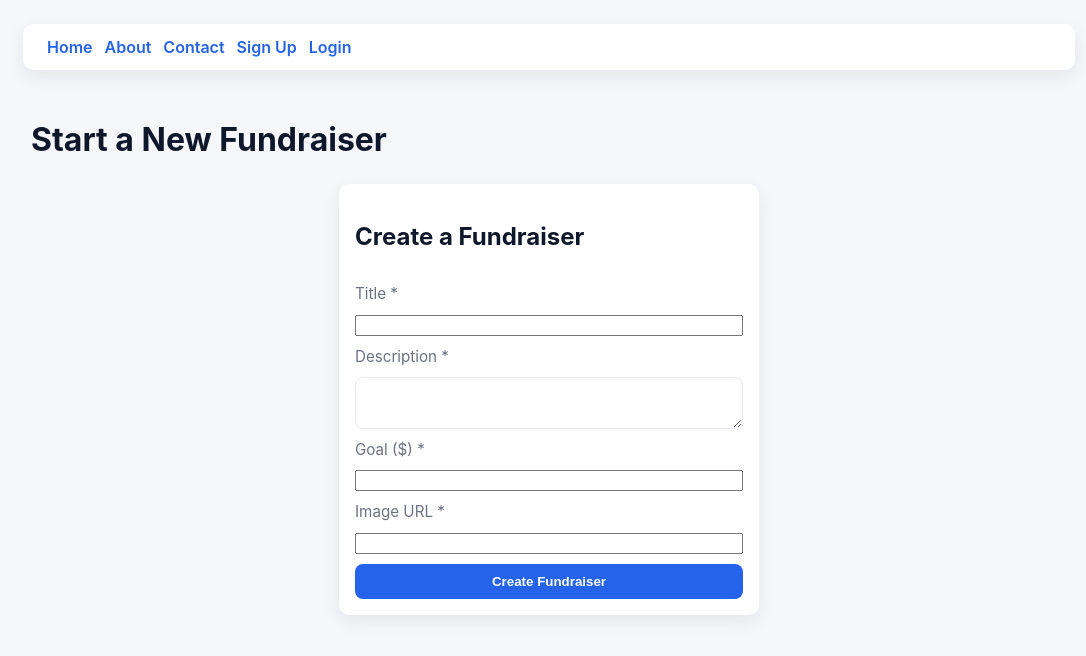
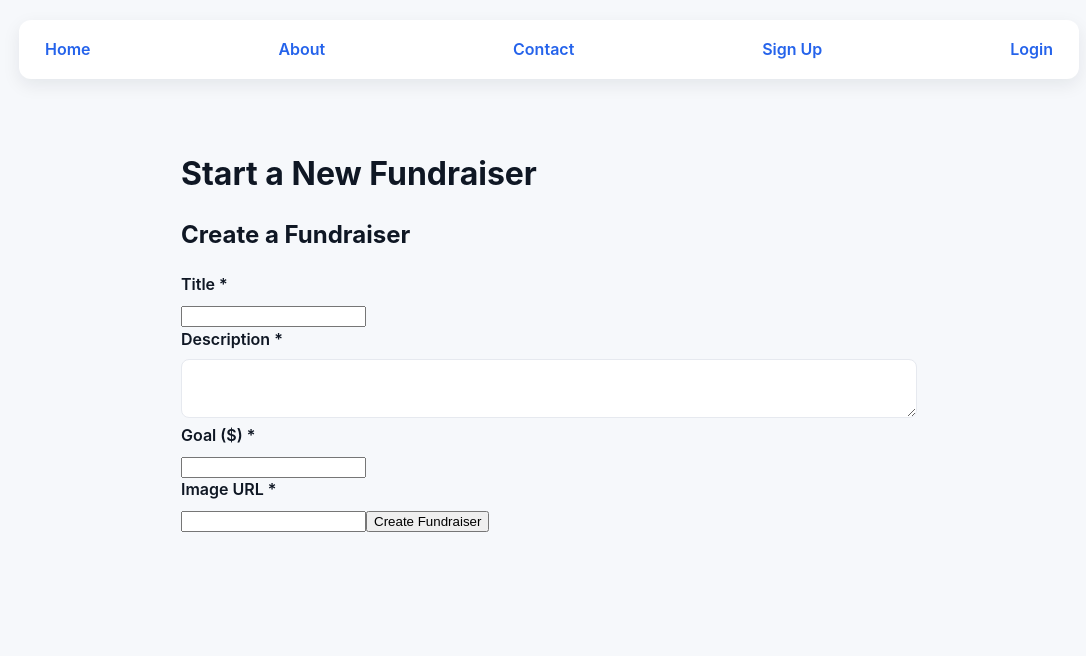
Before and after one commit to jess-keating/crowdfunding-frontend, a React (Vite) app: page /create-fundraiser in a window 1280 px wide. Shown: the top 656 px of the page, without its empty margins (91-1177 px from the left). Built offline with nearby package versions, Linux system fonts and the light colour scheme; no server answers.

Commit message:
fundraiser and pledge posts working, general css improvements

```diff
--- /dev/null
+++ b/src/components/AuthForm.css
@@ -0,0 +1,34 @@
+.auth-page {
+    display: flex;
+    justify-content: center;
+    padding: 2rem 0;
+}
+
+.auth-form {
+    width: 100%;
+    max-width: 420px;
+    background: var(--card);
+    padding: 1.25rem;
+    border-radius: 10px;
+    box-shadow: var(--shadow);
+}
+
+.auth-form h2 {
+    margin-top: 0;
+}
+
+.auth-form .error {
+    color: var(--danger);
+    margin-bottom: 0.75rem;
+    font-weight: 700;
+}
+
+.auth-form .muted {
+    margin-top: 0.75rem;
+    font-size: 0.9rem;
+    color: var(--muted);
+}
+
+.auth-form button {
+    width: 100%;
+}
--- a/src/components/FundraiserCard.css
+++ b/src/components/FundraiserCard.css
@@ -1,27 +1,61 @@
 .fundraiser-card {
-	background: var(--card-bg);
+	background: var(--card);
 	border-radius: var(--radius);
 	overflow: hidden;
 	box-shadow: var(--shadow);
-	transition: transform 180ms ease, box-shadow 180ms ease;
 	display: flex;
 	flex-direction: column;
-	height: 100%;
-}
-
-.fundraiser-card img {
-	width: 100%;
-	height: 180px;
-	object-fit: cover;
-}
-
-.fundraiser-card h3 {
-	margin: 12px;
-	font-size: 1.05rem;
-	color: #0f172a;
+	transition: transform .14s ease, box-shadow .14s ease;
+	min-height: 320px;
 }
 
 .fundraiser-card:hover {
 	transform: translateY(-6px);
-	box-shadow: 0 14px 30px rgba(16,24,40,0.12);
+	box-shadow: 0 10px 30px rgba(16, 24, 40, 0.12);
 }
+
+.card-media {
+	width: 100%;
+	height: 180px;
+	background: linear-gradient(180deg, #f0f2f5, #e9eef6);
+	display: block;
+	overflow: hidden;
+}
+
+.card-media img {
+	width: 100%;
+	height: 100%;
+	object-fit: cover;
+	display: block;
+}
+
+/* Card body */
+.card-body {
+	padding: 1rem;
+	display: flex;
+	flex-direction: column;
+	gap: 0.5rem;
+	flex: 1;
+}
+
+.card-body h3 {
+	margin: 0;
+	font-size: 1.05rem;
+}
+
+.card-body p {
+	color: var(--muted);
+	margin: 0;
+	font-size: 0.95rem;
+}
+
+/* meta row */
+.card-meta {
+	margin-top: auto;
+	display: flex;
+	gap: 0.5rem;
+	align-items: center;
+	justify-content: space-between;
+	font-size: 0.9rem;
+	color: var(--muted);
+}
--- a/src/components/LoginForm.jsx
+++ b/src/components/LoginForm.jsx
@@ -3,6 +3,7 @@
 
 import postLogin from "../api/post-login.js";
 import { useAuth } from "../hooks/use-auth.js";
+import "./AuthForm.css";
 
 function LoginForm() {
     const navigate = useNavigate();
--- a/src/components/PledgeForm.jsx
+++ b/src/components/PledgeForm.jsx
@@ -27,13 +27,14 @@
         }
 
         try {
-            await createPledge({ ...formData, fundraiser: fundraiserId });
+            const newPledge = await createPledge({ ...formData, fundraiser: fundraiserId });
             setFormData({ amount: "", comment: "", anonymous: false });
-            if (onSuccess) onSuccess();
+            if (onSuccess) onSuccess(newPledge); // ✅ Pass new pledge object up
         } catch {
-            // errors handled by hook
+            // handled by hook
         }
     };
+
 
     return (
         <form onSubmit={handleSubmit} className="pledge-form">
--- a/src/components/SignupForm.jsx
+++ b/src/components/SignupForm.jsx
@@ -2,6 +2,7 @@
 import { useNavigate } from "react-router-dom";
 import postSignup from "../api/post-signup";
 import postLogin from "../api/post-login";
+import "./AuthForm.css";
 
 function SignupForm() {
 const navigate = useNavigate();
--- a/src/index.css
+++ b/src/index.css
@@ -1,82 +1,168 @@
 :root {
-	--bg: #f6f7fb;
-	--card-bg: #ffffff;
+	--bg: #f6f8fb;
+	--card: #ffffff;
+	--text: #0f1724;
 	--muted: #6b7280;
 	--accent: #2563eb;
-	--radius: 10px;
-	--shadow: 0 6px 18px rgba(16,24,40,0.08);
+	--danger: #ef4444;
+	--radius: 12px;
+	--shadow: 0 6px 18px rgba(16, 24, 40, 0.08);
+	--container-max: 1100px;
+	--gap: 1rem;
+	--font-sans: "Inter", system-ui, -apple-system, "Segoe UI", Roboto, "Helvetica Neue", Arial;
+	--button-shadow: 0 4px 10px rgba(37, 99, 235, 0.08);
 }
 
-* { box-sizing: border-box; }
-html, body, #root { height: 100%; }
+/* Box sizing + base */
+*,
+*::before,
+*::after {
+	box-sizing: border-box;
+}
+
+html,
+body,
+#root {
+	height: 100%;
+}
+
 body {
 	margin: 0;
-	font-family: Inter, ui-sans-serif, system-ui, -apple-system, "Segoe UI", Roboto, "Helvetica Neue", Arial;
+	font-family: var(--font-sans);
 	background: var(--bg);
-	color: #0f172a;
+	color: var(--text);
 	-webkit-font-smoothing: antialiased;
 	-moz-osx-font-smoothing: grayscale;
-	line-height: 1.4;
+	line-height: 1.45;
+	font-size: 16px;
 }
 
-/* App container centering */
+/* App container */
 .app-container {
-	max-width: 1100px;
+	max-width: var(--container-max);
 	margin: 0 auto;
-	padding: 24px;
+	padding: 1.25rem;
 }
 
-/* Nav styling */
+/* Accessible focus */
+:focus {
+	outline: none;
+}
+
+:focus-visible {
+	outline: 3px solid rgba(37, 99, 235, 0.15);
+	outline-offset: 2px;
+	border-radius: 6px;
+}
+
+/* Utilities */
+.muted {
+	color: var(--muted);
+}
+
+/* Nav */
 nav {
+	display: flex;
+	justify-content: space-between;
+	align-items: center;
+	gap: 12px;
+	padding: 12px 18px;
+	background: var(--card);
+	border-radius: var(--radius);
+	box-shadow: var(--shadow);
+	margin-bottom: 18px;
+}
+
+nav .nav-links {
 	display: flex;
 	gap: 12px;
 	align-items: center;
-	padding: 12px 24px;
-	background: var(--card-bg);
-	border-radius: var(--radius);
-	box-shadow: var(--shadow);
-	margin-bottom: 18px;
 }
 
 nav a {
 	color: var(--accent);
 	text-decoration: none;
 	font-weight: 600;
+	padding: 6px 8px;
+	border-radius: 8px;
 }
 
-/* Buttons / inputs */
-button {
+nav a:hover {
+	background: rgba(37, 99, 235, 0.06);
+}
+
+/* Buttons */
+.button {
+	display: inline-flex;
+	align-items: center;
+	justify-content: center;
+	gap: 0.5rem;
+	padding: 0.6rem 1rem;
+	border-radius: 8px;
+	border: none;
 	background: var(--accent);
 	color: white;
-	border: none;
-	padding: 10px 14px;
+	cursor: pointer;
+	font-weight: 600;
+	transition: transform .12s ease, box-shadow .12s ease;
+	box-shadow: var(--button-shadow);
+}
+
+.button:disabled {
+	opacity: 0.6;
+	cursor: not-allowed;
+	transform: none;
+}
+
+.button.secondary {
+	background: transparent;
+	color: var(--accent);
+	border: 1px solid rgba(37, 99, 235, 0.12);
+	box-shadow: none;
+}
+
+/* Forms and inputs */
+input[type="text"],
+input[type="email"],
+input[type="password"],
+textarea,
+select {
+	width: 100%;
+	padding: 0.65rem 0.75rem;
 	border-radius: 8px;
-	cursor: pointer;
+	border: 1px solid #e6e9ef;
+	background: white;
+	font-size: 0.95rem;
+	color: var(--text);
+}
+
+label {
+	display: block;
+	margin-bottom: 0.5rem;
 	font-weight: 600;
 }
 
-button:hover { opacity: 0.95; }
-
-input[type="text"], input[type="password"], textarea {
-	width: 100%;
-	padding: 10px 12px;
-	border-radius: 8px;
-	border: 1px solid #e6e9ef;
-	background: white;
+.form-row {
+	margin-bottom: 0.75rem;
 }
 
-form {
-	background: var(--card-bg);
-	padding: 16px;
-	border-radius: var(--radius);
+/* Form container (auth / generic) */
+.form-card {
+	background: var(--card);
+	padding: 1.25rem;
+	border-radius: 10px;
 	box-shadow: var(--shadow);
-	max-width: 420px;
-	margin: 16px auto;
-	display: grid;
-	gap: 10px;
+	max-width: 640px;
+	margin: 1rem auto;
 }
 
-label { font-size: 0.95rem; color: var(--muted); }
+/* Responsive */
+@media (max-width: 640px) {
+	.app-container {
+		padding: 0.75rem;
+	}
 
-/* Helper utility */
-.muted { color: var(--muted); }
+	:root {
+		--container-max: 100%;
+	}
+}
--- a/src/pages/AboutPage.jsx
+++ b/src/pages/AboutPage.jsx
@@ -4,7 +4,7 @@
       <h1>About</h1>
       <p>
         This is a small demo crowdfunding app built as a learning project. It
-        demonstrates fetching data, routing, and basic CRUD patterns.
+        demonstrates fetching data, routing, and basic Create, Read, Update, and Delete (CRUD) patterns.
       </p>
     </div>
   );
--- /dev/null
+++ b/src/pages/FundraiserPage.css
@@ -0,0 +1,25 @@
+.page-wrap {
+  padding: 2rem;
+  max-width: 800px;
+  margin: 0 auto;
+}
+
+.fundraiser-image {
+  max-width: 400px;
+  border-radius: 8px;
+  margin: 1em 0;
+}
+
+.progress-container {
+  width: 100%;
+  background-color: #eee;
+  border-radius: 6px;
+  margin: 10px 0;
+}
+
+.progress-bar {
+  height: 12px;
+  background-color: #4caf50;
+  border-radius: 6px;
+  transition: width 0.4s ease;
+}
--- a/src/pages/FundraiserPage.jsx
+++ b/src/pages/FundraiserPage.jsx
@@ -1,10 +1,34 @@
 import { useParams } from "react-router-dom";
+import { useEffect, useState } from "react";
 import useFundraiser from "../hooks/use-fundraiser";
-import PledgeForm from "../components/PledgeForm"; // ✅ import the new component
+import PledgeForm from "../components/PledgeForm";
+import "./FundraiserPage.css";
 
 function FundraiserPage() {
     const { id } = useParams();
     const { fundraiser, isLoading, error } = useFundraiser(id);
+    const [pledges, setPledges] = useState([]);
+
+    // When fundraiser loads, store pledges locally
+    useEffect(() => {
+        if (fundraiser && fundraiser.pledges) {
+            setPledges(fundraiser.pledges);
+        }
+    }, [fundraiser]);
+
+    // Handle new pledge creation without page refresh
+    const handlePledgeSuccess = (newPledge) => {
+        setPledges((prev) => [newPledge, ...prev]); // add to the top
+    };
+
+    // ✅ Add this: defines totals and progressPercent safely
+    let totalPledged = 0;
+    let progressPercent = 0;
+
+    if (fundraiser && pledges.length > 0) {
+        totalPledged = pledges.reduce((sum, p) => sum + p.amount, 0);
+        progressPercent = Math.min((totalPledged / fundraiser.goal) * 100, 100);
+    }
 
     if (isLoading) return <p>Loading...</p>;
     if (error) return <p>{error.message}</p>;
@@ -12,31 +36,41 @@
     return (
         <div className="page-wrap">
             <h2>{fundraiser.title}</h2>
-            <h3>Created at: {new Date(fundraiser.date_created).toLocaleString()}</h3>
-            <h3>Status: {fundraiser.is_open ? "Open" : "Closed"}</h3>
+            <h3>Created on: {new Date(fundraiser.date_created).toLocaleString()}</h3>
+            <p><strong>Status:</strong> {fundraiser.is_open ? "Open" : "Closed"}</p>
 
             <img
                 src={fundraiser.image}
                 alt={fundraiser.title}
-                style={{ maxWidth: "400px", borderRadius: "8px", margin: "1em 0" }}
+                className="fundraiser-image"
             />
 
-            <p>{fundraiser.description}</p>
+            {/* ✅ Progress bar */}
+            <div className="progress-container">
+                <div
+                    className="progress-bar"
+                    style={{ width: `${progressPercent}%` }}
+                />
+            </div>
+            <p>
+                <strong>Total pledged:</strong> ${totalPledged.toFixed(2)} of $
+                {fundraiser.goal} ({progressPercent.toFixed(1)}%)
+            </p>
+
+            <p><strong>Fundraiser Description:</strong> {fundraiser.description}</p>
             <h3>Goal: ${fundraiser.goal}</h3>
 
             <hr />
 
-            {/* ✅ Existing pledges list stays */}
+            {/* ✅ Dynamic pledge list */}
             <h3>Pledges:</h3>
-            {fundraiser.pledges && fundraiser.pledges.length > 0 ? (
+            {pledges.length > 0 ? (
                 <ul>
-                    {fundraiser.pledges.map((pledgeData, key) => (
-                        <li key={key}>
-                            ${pledgeData.amount} from{" "}
-                            {pledgeData.anonymous ? "Anonymous" : pledgeData.supporter}
-                            {pledgeData.comment && (
-                                <span> — “{pledgeData.comment}”</span>
-                            )}
+                    {pledges.map((pledge, index) => (
+                        <li key={index}>
+                            ${pledge.amount} from{" "}
+                            {pledge.anonymous ? "Anonymous" : pledge.supporter}
+                            {pledge.comment && <span> — “{pledge.comment}”</span>}
                         </li>
                     ))}
                 </ul>
@@ -46,11 +80,8 @@
 
             <hr />
 
-            {/* ✅ Add the new pledge form */}
-            <PledgeForm
-                fundraiserId={fundraiser.id}
-                onSuccess={() => window.location.reload()} // optional refresh on new pledge
-            />
+            {/* ✅ Corrected closing tag */}
+            <PledgeForm fundraiserId={fundraiser.id} onSuccess={handlePledgeSuccess} />
         </div>
     );
 }
```
